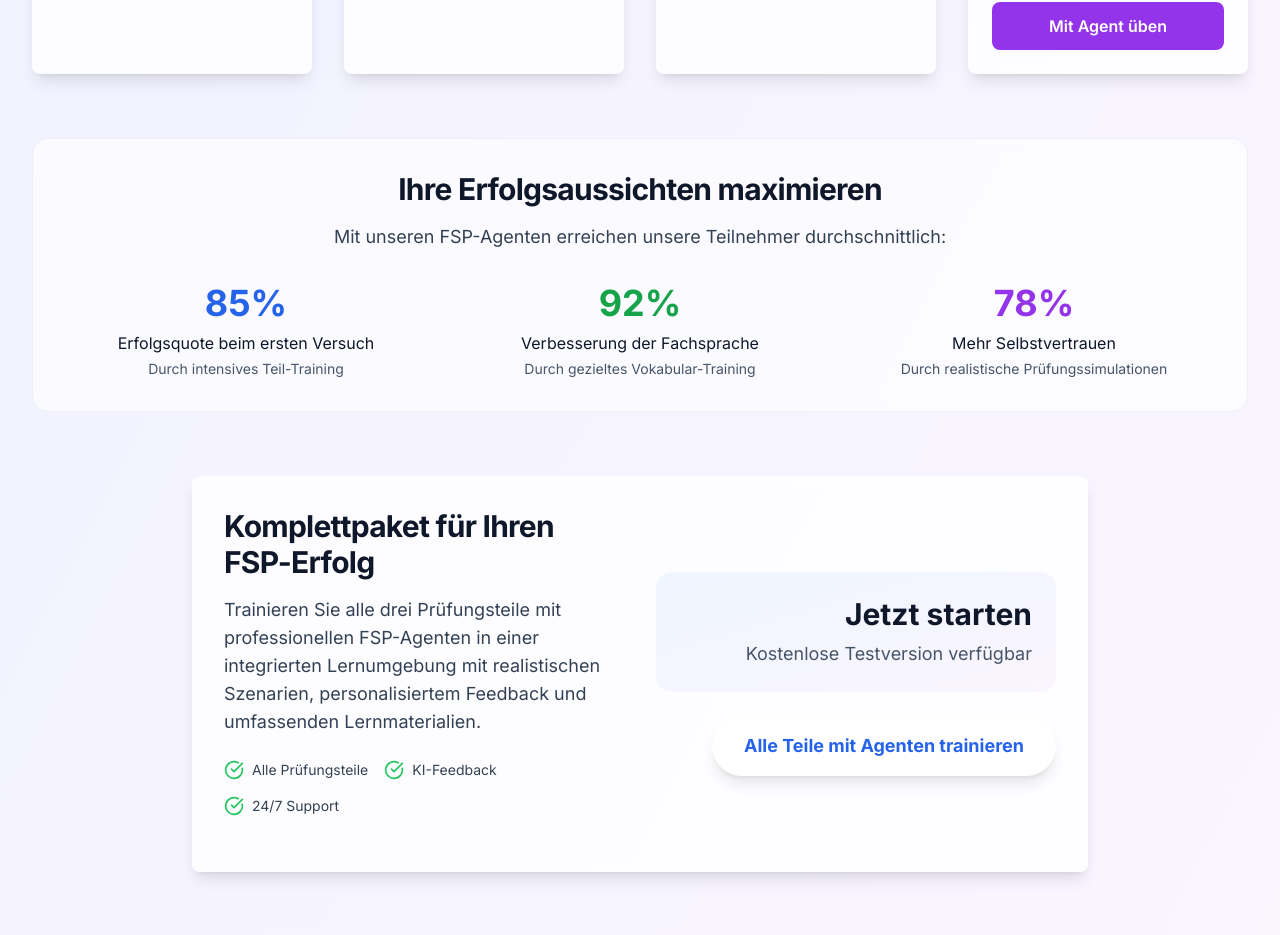
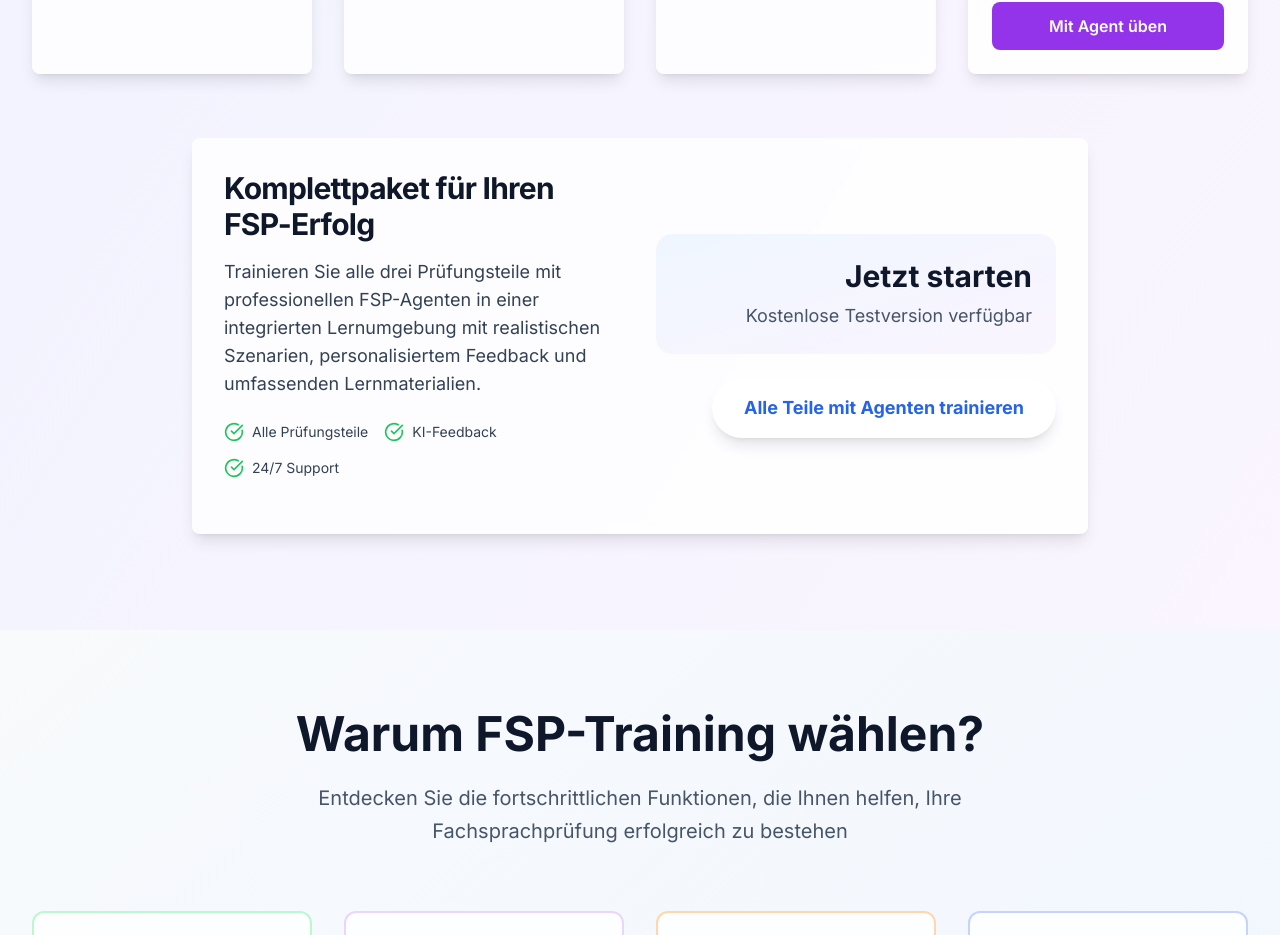
Before and after one commit to kabutar111/FSPui, a React (Vite) app: page / in a window 1280 px wide. Shown: the part 3279-4214 px from the top of the page. Built offline with nearby package versions, Linux system fonts and the light colour scheme.

Commit message:
Remove 'Ihre Erfolgsaussichten maximieren' success metrics section

```diff
--- a/src/components/sections/ExamPartsSection.tsx
+++ b/src/components/sections/ExamPartsSection.tsx
@@ -322,47 +322,6 @@ const ExamPartsSection: React.FC = () => {
         ))}
       </div>
 
-      {/* Success Metrics Section */}
-      <div className="bg-white/60 dark:bg-slate-800/60 backdrop-blur-sm rounded-2xl p-8 mb-16 border border-slate-200/50 dark:border-slate-700/50">
-        <div className="text-center mb-8">
-          <h3 className={`${classes.typography.h2} ${classes.text.primary} mb-4`}>
-            Ihre Erfolgsaussichten maximieren
-          </h3>
-          <p className={`${classes.typography.bodyLarge} ${classes.text.secondary}`}>
-            Mit unseren FSP-Agenten erreichen unsere Teilnehmer durchschnittlich:
-          </p>
-        </div>
-
-        <div className="grid grid-cols-1 md:grid-cols-3 gap-8">
-          <div className="text-center">
-            <div className="text-4xl font-bold text-blue-600 dark:text-blue-400 mb-2">85%</div>
-            <p className={`${classes.typography.bodyMedium} ${classes.text.primary} font-medium mb-1`}>
-              Erfolgsquote beim ersten Versuch
-            </p>
-            <p className={`${classes.typography.bodySmall} ${classes.text.tertiary}`}>
-              Durch intensives Teil-Training
-            </p>
-          </div>
-          <div className="text-center">
-            <div className="text-4xl font-bold text-green-600 dark:text-green-400 mb-2">92%</div>
-            <p className={`${classes.typography.bodyMedium} ${classes.text.primary} font-medium mb-1`}>
-              Verbesserung der Fachsprache
-            </p>
-            <p className={`${classes.typography.bodySmall} ${classes.text.tertiary}`}>
-              Durch gezieltes Vokabular-Training
-            </p>
-          </div>
-          <div className="text-center">
-            <div className="text-4xl font-bold text-purple-600 dark:text-purple-400 mb-2">78%</div>
-            <p className={`${classes.typography.bodyMedium} ${classes.text.primary} font-medium mb-1`}>
-              Mehr Selbstvertrauen
-            </p>
-            <p className={`${classes.typography.bodySmall} ${classes.text.tertiary}`}>
-              Durch realistische Prüfungssimulationen
-            </p>
-          </div>
-        </div>
-      </div>
 
       {/* Bottom CTA Section */}
       <div className="text-center">
```
